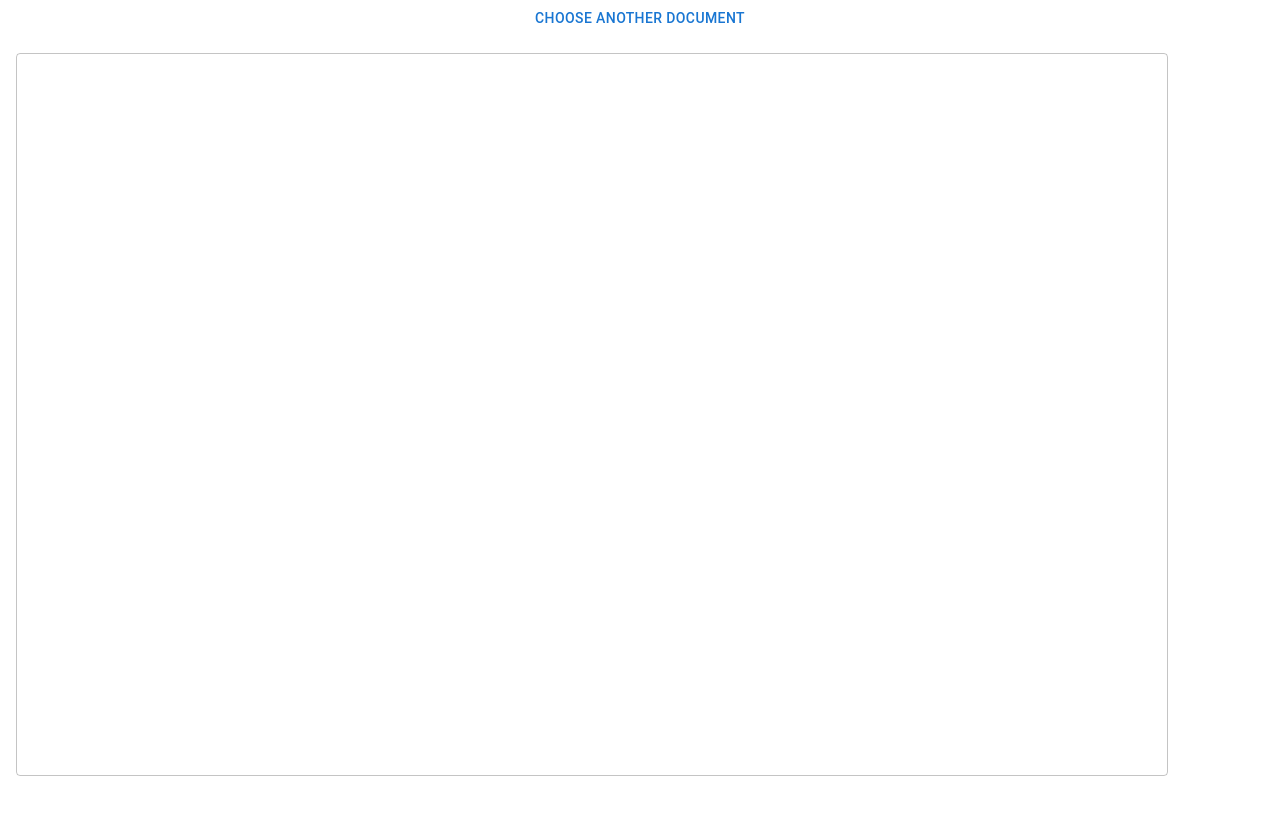
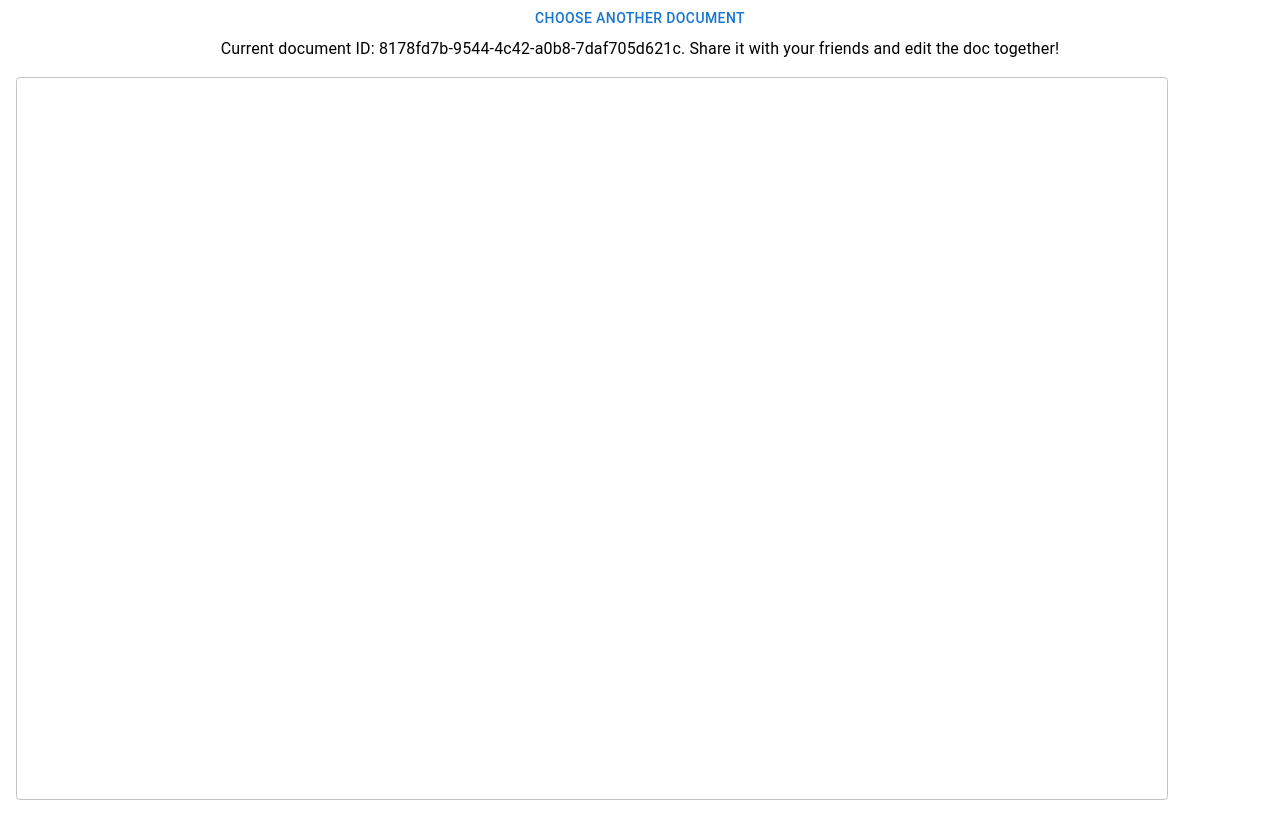
Before and after one commit to lidaev/mss, a React (Create React App) app: page / in a window 1280 px wide. Both pictures are taken after typing "Sample" into the empty fields and a click on the button "CREATE NEW DOCUMENT". Built offline with nearby package versions, Linux system fonts and the light colour scheme; no server answers.

Commit message:
add typography"

```diff
--- a/src/App.js
+++ b/src/App.js
@@ -9,6 +9,7 @@ import { doc, onSnapshot, setDoc } from "firebase/firestore";
 import { v4 as uuidv4 } from "uuid";
 
 import { updateDocument, createDocument, getDocumentContent } from "./api";
+import { Typography } from "@mui/material";
 
 function App() {
   const [documentID, setDocumentID] = useState("");
@@ -25,7 +26,7 @@ function App() {
     setDocumentID(generatedRoomID);
 
     setDoc(doc(db, "documents", generatedRoomID), {
-      content: ""
+      content: "",
     });
   };
 
@@ -51,7 +52,7 @@ function App() {
     updateDocument(newContent, documentID);
 
     setDoc(doc(db, "documents", documentID), {
-      content: newContent
+      content: newContent,
     });
   };
 
@@ -65,6 +66,10 @@ function App() {
       {isDocumentSelected ? (
         <>
           <Button onClick={handleUnsubscribe}>Choose another document</Button>
+          <Typography>
+            Current document ID: {documentID}. Share it with your friends and
+            edit the doc together!
+          </Typography>
           <Grid container>
             <TextField
               multiline
```
